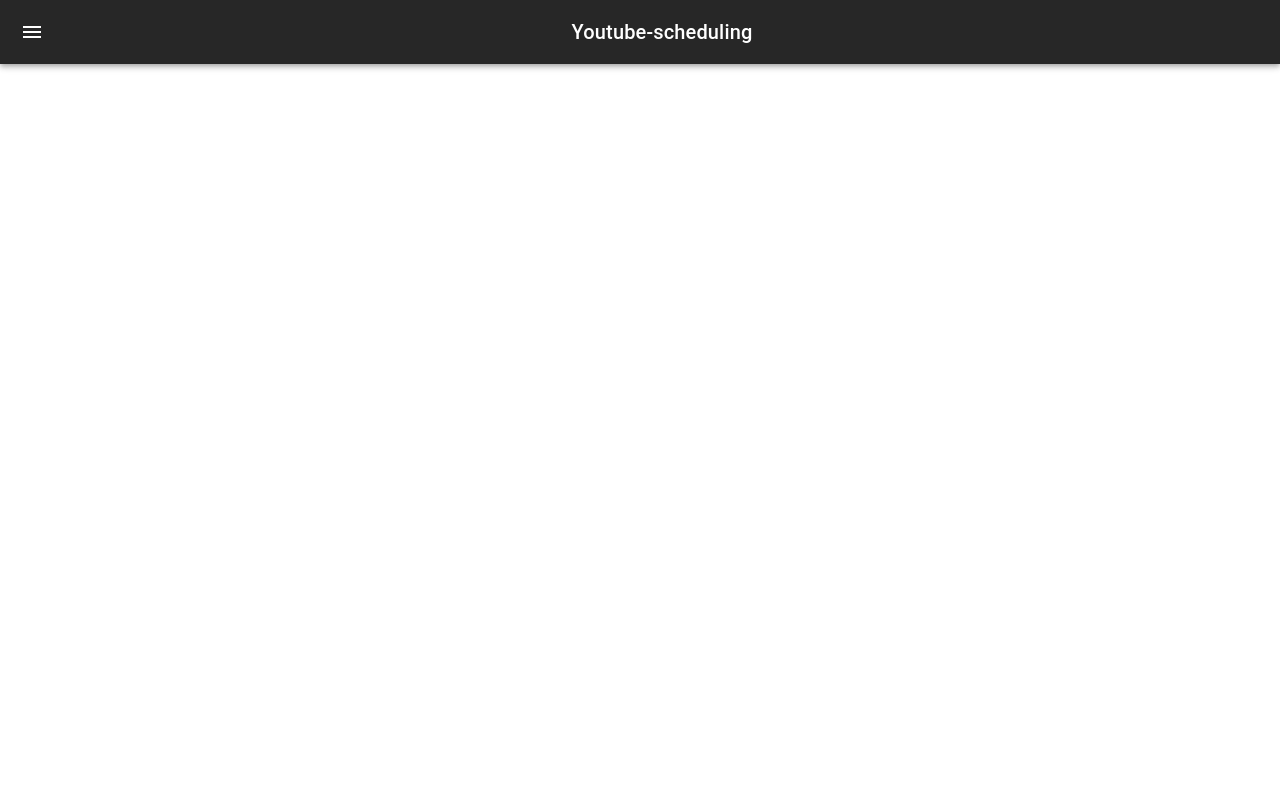
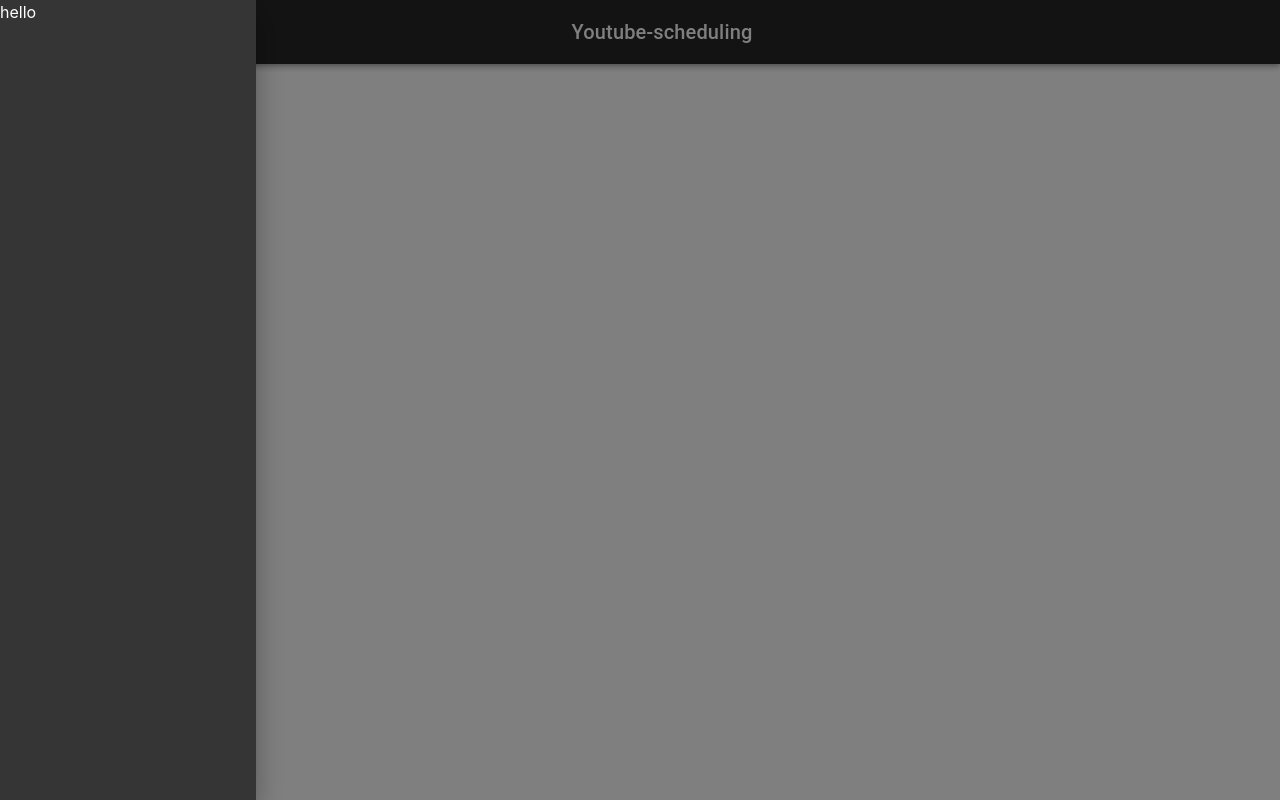
Before and after one commit to m0ch1y/youtube-scheduling, a React (Create React App) app: page / in a window 1280 px wide. Both pictures are taken after a click on the button "menu". Built offline with nearby package versions, Linux system fonts and the light colour scheme.

Commit message:
add sidebar

```diff
--- a/src/Components/Header.jsx
+++ b/src/Components/Header.jsx
@@ -1,18 +1,14 @@
 import * as React from "react";
 import AppBar from "@mui/material/AppBar";
-import Stack from "@mui/material/Stack";
 import Toolbar from "@mui/material/Toolbar";
 import Typography from "@mui/material/Typography";
-import IconButton from "@mui/material/IconButton";
-import MenuIcon from "@mui/icons-material/Menu";
 import { ThemeProvider, createTheme } from "@mui/material/styles";
+import Sidebar from "./Sidebar";
 
 function appBarLabel(label) {
   return (
     <Toolbar>
-      <IconButton edge="start" color="inherit" aria-label="menu" sx={{ mr: 2 }}>
-        <MenuIcon />
-      </IconButton>
+      <Sidebar />
       <Typography variant="h6" noWrap component="div" sx={{ flexGrow: 1 }}>
         {label}
       </Typography>
--- /dev/null
+++ b/src/Components/Sidebar.jsx
@@ -0,0 +1,32 @@
+import React, { useState } from "react";
+import Drawer from "@mui/material/Drawer";
+import IconButton from "@mui/material/IconButton";
+import MenuIcon from "@mui/icons-material/Menu";
+
+export default function TemporaryDrawer() {
+  const [open, setopen] = useState(false);
+  const toggleOpen = () => {
+    setopen(!open);
+  };
+  return (
+    <div>
+      <IconButton
+        edge="start"
+        color="inherit"
+        aria-label="menu"
+        onClick={toggleOpen}
+        sx={{ mr: 2 }}
+      >
+        <MenuIcon />
+      </IconButton>
+      <Drawer
+        anchor="left"
+        open={open}
+        onClose={toggleOpen}
+        PaperProps={{ style: { width: "20%" } }}
+      >
+        <p>hello</p>
+      </Drawer>
+    </div>
+  );
+}
```
